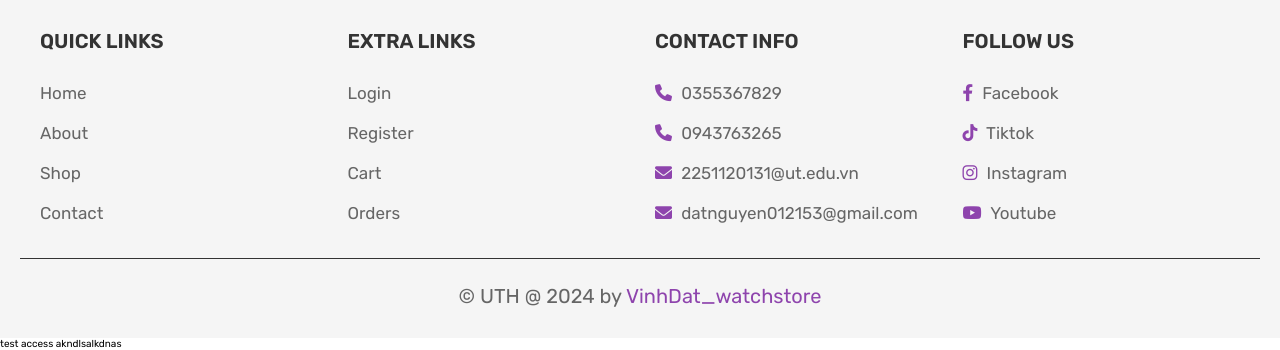
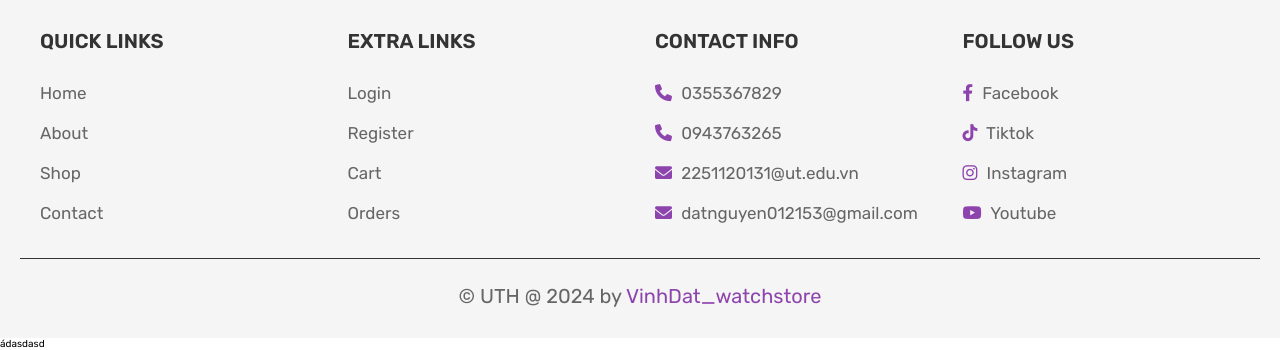
Before and after one commit to Vinhpc123/laptrinhweb, a PHP site: page /about.php in a window 1280 px wide. Shown: the part 2405-2755 px from the top of the page. Run offline with PHP 8.4, Linux system fonts and the light colour scheme; the visitor is signed in with stand-in values (Sample User, id 1); data that the repository does not hold is empty.

Commit message:
Update about.php
test

```diff
--- a/project/about.php
+++ b/project/about.php
@@ -242,5 +242,5 @@ if (!isset($user_id)) {
     <script src="js/script.js"></script>
 
 </body>
-test access akndlsalkdnas
+ádasdasd
 </html>
```
